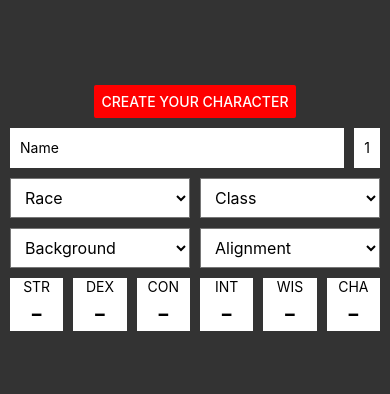
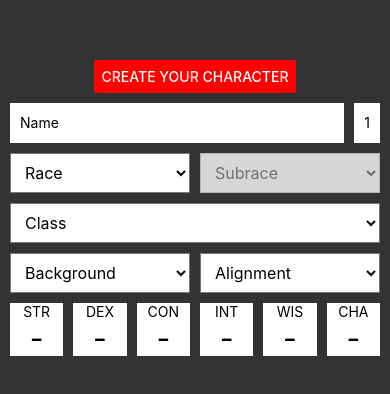
Before and after one commit to saltire/5eCharsheet, a React Native app: screen / in a window 390 px wide. Shown: the part 214-608 px from the top of the page. Built offline with nearby package versions, Linux system fonts and the light colour scheme.

Commit message:
Add subrace dropdown

```diff
--- a/src/App.js
+++ b/src/App.js
@@ -62,6 +62,7 @@ export default class App extends Component {
         name: '',
         level: 1,
         race: '',
+        subrace: '',
         class: '',
         background: '',
         alignment: '',
@@ -83,6 +84,8 @@ export default class App extends Component {
 
   render() {
     const { char, modal } = this.state;
+
+    const race = races.find(r => r.label === char.race);
 
     return (
       <View style={styles.container}>
@@ -108,11 +111,21 @@ export default class App extends Component {
         <View style={styles.row}>
           <Dropdown
             title='Race'
-            values={races}
+            values={races.map(r => r.label)}
             value={char.race}
             onUpdate={value => this.updateChar('race', value)}
           />
 
+          <Dropdown
+            title='Subrace'
+            enabled={!!(race && race.subraces)}
+            values={((race && race.subraces) || []).map(r => r.label)}
+            value={char.subrace}
+            onUpdate={value => this.updateChar('subrace', value)}
+          />
+        </View>
+
+        <View style={styles.row}>
           <Dropdown
             title='Class'
             values={classes}
--- a/src/Dropdown.js
+++ b/src/Dropdown.js
@@ -11,12 +11,16 @@ const styles = StyleSheet.create({
     paddingVertical: 0,
     backgroundColor: '#fff',
   },
+  disabled: {
+    opacity: 0.8,
+  },
 });
 
-export default function Dropdown({ title, values, value, onUpdate }) {
+export default function Dropdown({ title, values, value, enabled, onUpdate }) {
   return (
     <Picker
-      style={styles.select}
+      style={[styles.select, enabled === false ? styles.disabled : {}]}
+      enabled={enabled}
       selectedValue={value}
       onValueChange={newVal => (newVal && onUpdate(newVal))}
     >
--- a/src/data.js
+++ b/src/data.js
@@ -1,13 +1,66 @@
 export const races = [
-  'Dragonborn',
-  'Dwarf',
-  'Elf',
-  'Gnome',
-  'Half-Elf',
-  'Half-Orc',
-  'Halfling',
-  'Human',
-  'Tiefling',
+  {
+    label: 'Dragonborn',
+  },
+  {
+    label: 'Dwarf',
+    subraces: [
+      {
+        label: 'Hill Dwarf',
+      },
+      {
+        label: 'Mountain Dwarf',
+      },
+    ],
+  },
+  {
+    label: 'Elf',
+    subraces: [
+      {
+        label: 'High Elf',
+      },
+      {
+        label: 'Wood Elf',
+      },
+      {
+        label: 'Dark Elf (Drow)',
+      },
+    ],
+  },
+  {
+    label: 'Gnome',
+    subraces: [
+      {
+        label: 'Forest Gnome',
+      },
+      {
+        label: 'Rock Gnome',
+      },
+    ],
+  },
+  {
+    label: 'Half-Elf',
+  },
+  {
+    label: 'Half-Orc',
+  },
+  {
+    label: 'Halfling',
+    subraces: [
+      {
+        label: 'Lightfoot',
+      },
+      {
+        label: 'Stout',
+      },
+    ],
+  },
+  {
+    label: 'Human',
+  },
+  {
+    label: 'Tiefling',
+  },
 ];
 
 export const classes = [
```
